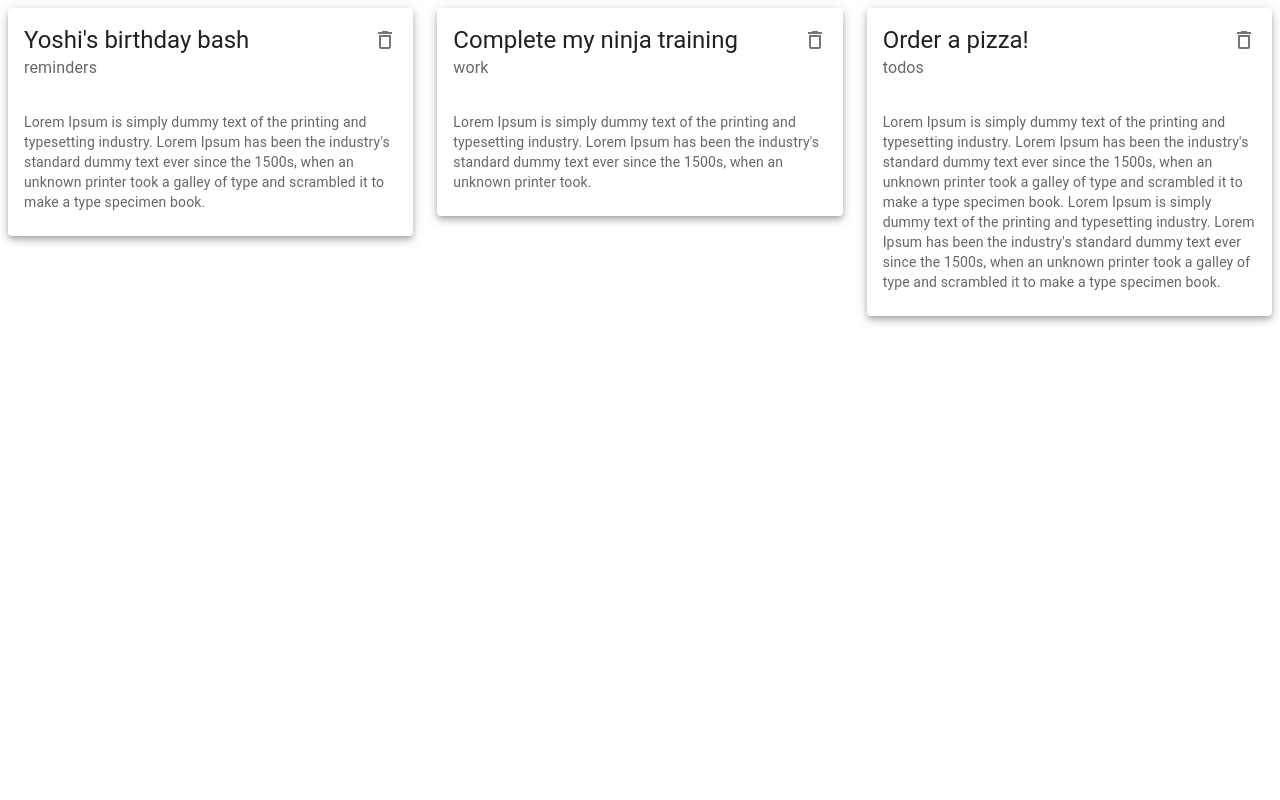
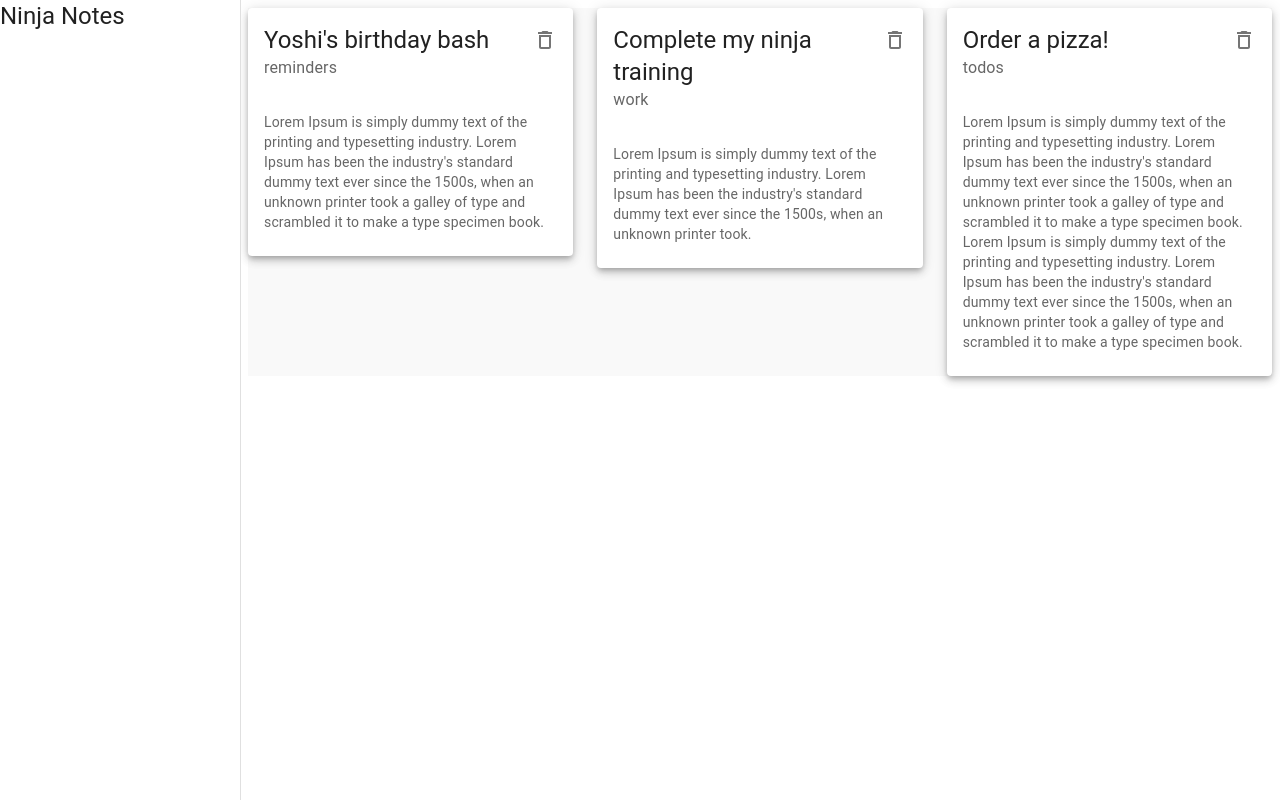
Before and after one commit to sonu355/understanding-mui, a React (Create React App) app: page / in a window 1280 px wide. Built offline with nearby package versions, Linux system fonts and the light colour scheme; data requests are answered from the project's data file.

Commit message:
left side drawer and makeStyles bug is done

```diff
--- a/package.json
+++ b/package.json
@@ -7,6 +7,7 @@
     "@emotion/styled": "^11.11.0",
     "@mui/icons-material": "^5.15.6",
     "@mui/material": "^5.15.6",
+    "@mui/styles": "^5.15.7",
     "@testing-library/jest-dom": "^5.17.0",
     "@testing-library/react": "^13.4.0",
     "@testing-library/user-event": "^13.5.0",
--- a/src/App.js
+++ b/src/App.js
@@ -1,15 +1,18 @@
 import Notes from "./pages/Notes";
 import Create from "./pages/Create";
+import Layout from "./components/Layout";
 import { BrowserRouter as Router, Routes, Route } from "react-router-dom";
 
 function App() {
   return (
     <>
       <Router>
-        <Routes>
-          <Route path="/" element={<Notes />} />
-          <Route path="/create" element={<Create />}/>
-        </Routes>
+        <Layout>
+          <Routes>
+            <Route path="/" element={<Notes />} />
+            <Route path="/create" element={<Create />}/>
+          </Routes>
+        </Layout>
       </Router>
     </>
   );
--- /dev/null
+++ b/src/components/Layout.js
@@ -0,0 +1,39 @@
+import React from 'react'
+import { Drawer, Typography } from '@mui/material';
+import { makeStyles } from '@mui/styles'
+
+
+const drawerWidth = 240;
+const useStyles = makeStyles({
+    page: {
+        background: '#f9f9f9',
+        width: '100%'
+    },
+    drawer: {
+        width: drawerWidth,
+    },
+    drawerPaper: {
+        width: drawerWidth
+    }
+})
+
+const Layout = ({children}) => {
+    const classes = useStyles()
+
+    return (
+        <div style={{display: 'flex'}}>
+            <Drawer className={classes.drawer} classes={{paper: classes.drawerPaper}} variant='permanent' anchor='left'>
+                <div>
+                    <Typography variant='h5'>
+                        Ninja Notes
+                    </Typography>
+                </div>
+            </Drawer>
+            <div className={classes.page}>
+                {children}
+            </div>
+        </div>
+    )
+}
+
+export default Layout
```
Also changed, not shown: 1 other file (tests, documents, lock files or other folders).
